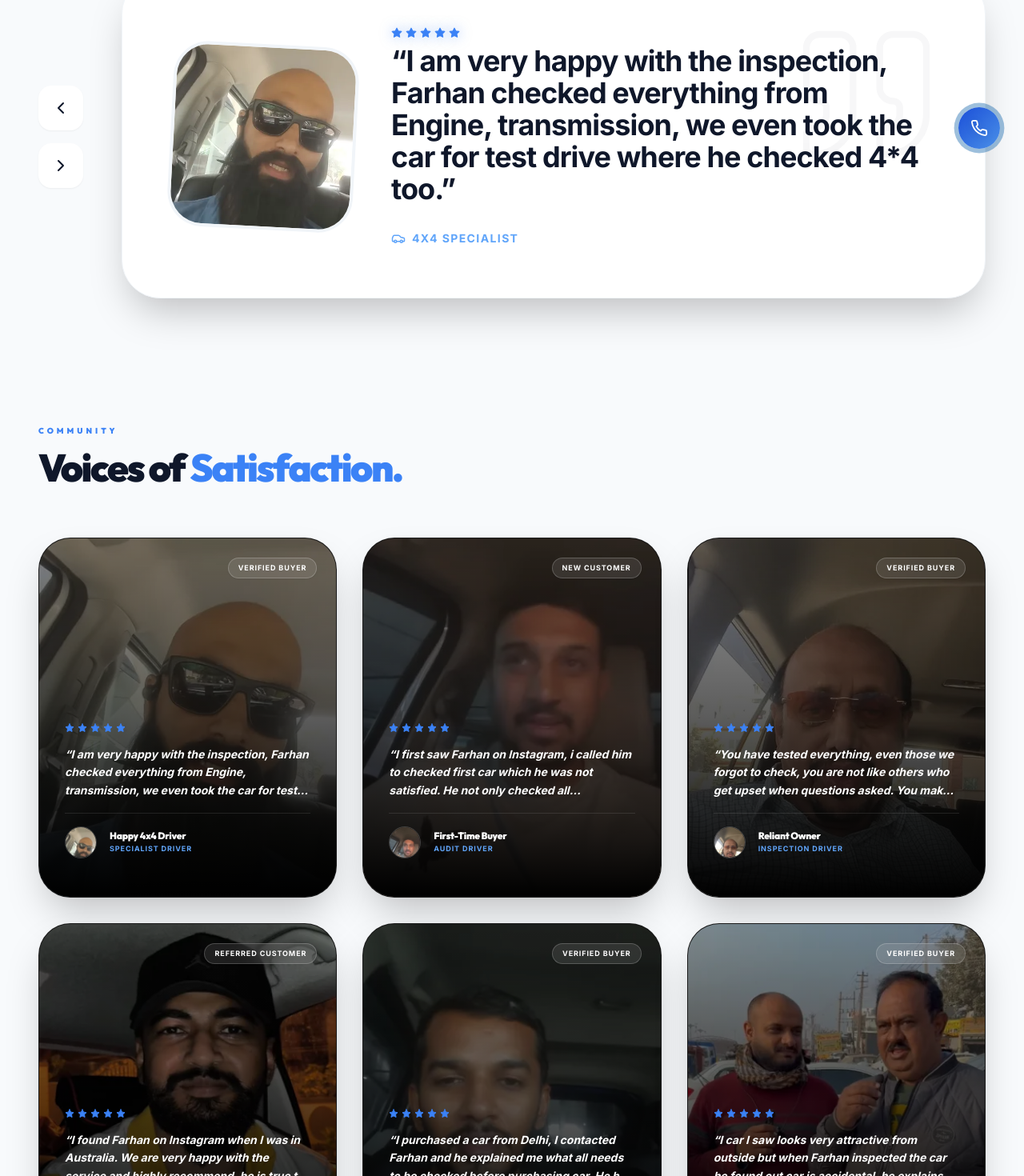
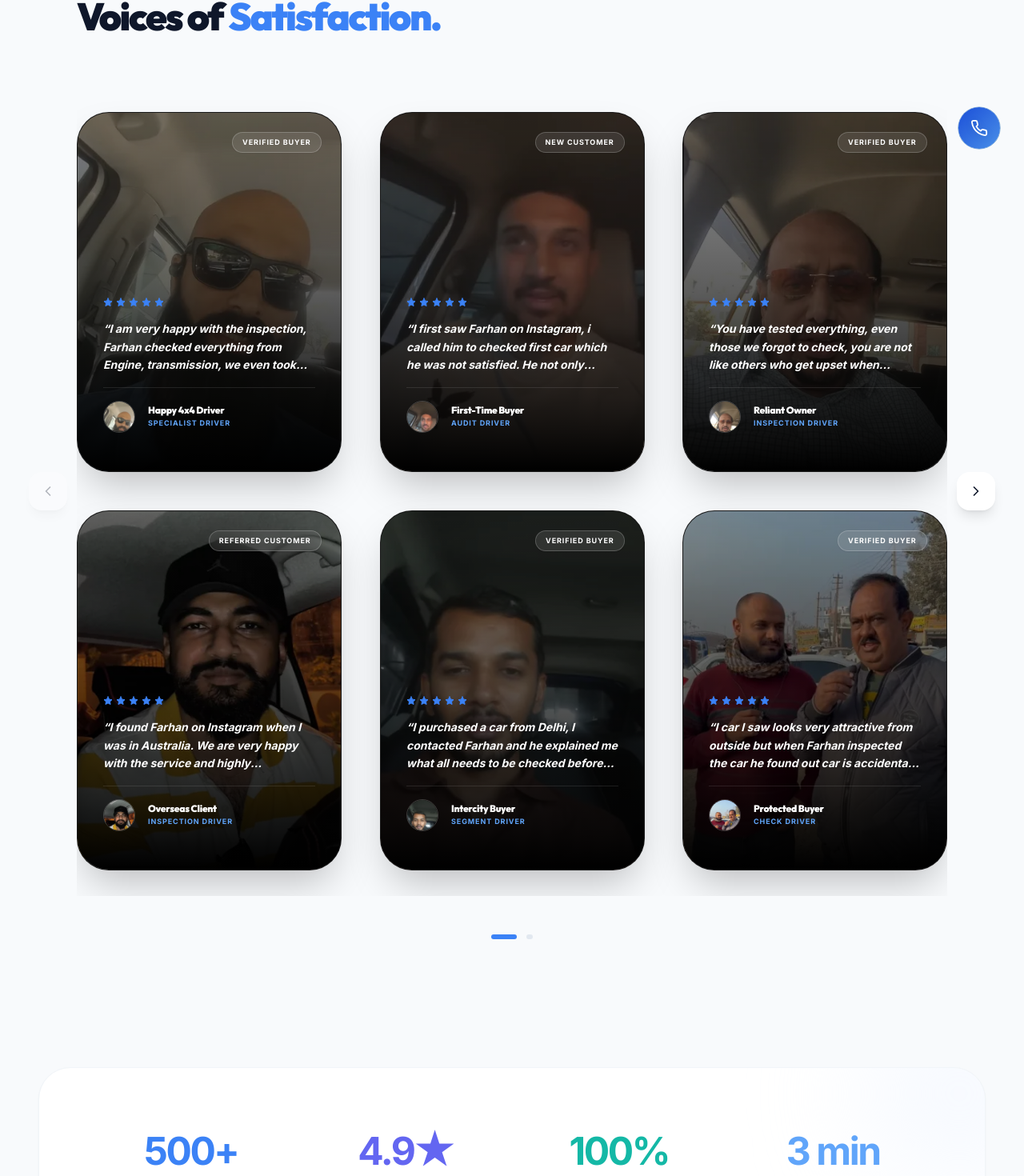
Before and after one commit to Mdwaseem2002/caRya.krama_V3, a Next.js app: page /testimonials in a window 1280 px wide. Shown: the part 584-2054 px from the top of the page at 80% size. Built offline with nearby package versions, Linux system fonts and the light colour scheme.

Commit message:
testimonial, splash

```diff
--- a/src/ContactUs/contact.tsx
+++ b/src/ContactUs/contact.tsx
@@ -87,7 +87,7 @@ export default function Contact() {
                 <div className="text-center font-black uppercase tracking-widest text-[11px]">Direct Line</div>
               </a>
               <a
-                href="mailto:farhan@cartyakrama.com"
+                href="mailto:farhan@caryakrama.com"
                 className="flex flex-col items-center justify-center gap-4 glass-light border border-white/40 text-[#0f172a] p-8 rounded-[2rem] transition-all hover:bg-white/80 hover:scale-[1.02] active:scale-95 group shadow-sm"
               >
                 <div className="w-12 h-12 rounded-2xl bg-blue-500/5 flex items-center justify-center group-hover:scale-110 transition-transform border border-blue-500/10">
@@ -103,7 +103,7 @@ export default function Contact() {
               {[
                 { icon: Phone, label: "Direct Support", value: "+91 99001 87847", link: "tel:+919900187847" },
                 { icon: Clock, label: "Response Window", value: "Sun–Sat : 9 AM – 12 AM", link: null },
-                { icon: Globe, label: "Global Outreach", value: "farhan@cartyakrama.com", link: "mailto:farhan@cartyakrama.com" }
+                { icon: Globe, label: "Global Outreach", value: "farhan@caryakrama.com", link: "mailto:farhan@caryakrama.com" }
               ].map((item, i) => (
                 <div key={i} className="flex flex-col sm:flex-row justify-between items-start sm:items-center px-6 py-8 gap-4 sm:gap-0 group">
                   <div className="flex items-center gap-4">
@@ -111,7 +111,7 @@ export default function Contact() {
                       <item.icon size={18} className="text-blue-500" />
                     </div>
                     <div>
-                      <div className="text-[10px] font-black text-slate-300 uppercase tracking-[0.2em]">{item.label}</div>
+                      <div className="text-[10px] font-black text-slate-500 uppercase tracking-[0.2em]">{item.label}</div>
                       {item.link ? (
                         <a href={item.link} className="text-sm font-black tracking-tight group-hover:text-blue-500 transition-colors uppercase text-[#0f172a]">{item.value}</a>
                       ) : (
--- a/src/Home/HowItWorks.tsx
+++ b/src/Home/HowItWorks.tsx
@@ -7,7 +7,7 @@ const steps = [
   {
     icon: <Search className="w-8 h-8" />,
     title: "Browse Cars",
-    description: "Explore our collection inspected pre loved vehicles",
+    description: "Explore Our collection of Inspected Pre-Loved Vehicles",
   },
   {
     icon: <MousePointer2 className="w-8 h-8" />,
--- a/src/Testimonials/StatisticsSection.tsx
+++ b/src/Testimonials/StatisticsSection.tsx
@@ -1,6 +1,34 @@
 "use client";
 
-import React from "react";
+import React, { useEffect } from "react";
+import { motion, useSpring, useTransform, useInView } from "framer-motion";
+
+const Counter = ({ value }: { value: string }) => {
+  const ref = React.useRef(null);
+  const isInView = useInView(ref, { once: true, amount: 0.5 });
+
+  // Extract number from string (e.g., "500+" -> 500, "4.9★" -> 4.9, "100%" -> 100, "3 min" -> 3)
+  const numericValue = parseFloat(value.replace(/[^0-9.]/g, ''));
+  const spring = useSpring(0, { bounce: 0, duration: 2000 });
+  const display = useTransform(spring, (current) => {
+    const isDecimal = value.includes('.');
+    if (isDecimal) return current.toFixed(1);
+    return Math.floor(current).toLocaleString();
+  });
+
+  useEffect(() => {
+    if (isInView) {
+      spring.set(numericValue);
+    }
+  }, [isInView, spring, numericValue]);
+
+  return (
+    <span ref={ref}>
+      <motion.span>{display}</motion.span>
+      {value.replace(/[0-9.]/g, '')}
+    </span>
+  );
+};
 
 const StatisticsSection = () => {
   const stats = [
@@ -11,16 +39,33 @@ const StatisticsSection = () => {
   ];
 
   return (
-    <section className="bg-white border border-slate-100 rounded-[2.5rem] p-12 md:p-20 grid grid-cols-2 md:grid-cols-4 gap-12 text-center shadow-sm">
-      {stats.map((stat) => (
-        <div key={stat.label}>
+    <section className="bg-white border border-slate-100 rounded-[2.5rem] p-12 md:p-20 grid grid-cols-2 md:grid-cols-4 gap-12 text-center shadow-sm relative overflow-hidden">
+      {/* Background Subtle Shape */}
+      <div className="absolute -top-24 -right-24 w-64 h-64 bg-blue-50/50 rounded-full blur-3xl pointer-events-none" />
+
+      {stats.map((stat, index) => (
+        <motion.div
+          key={stat.label}
+          initial={{ opacity: 0, y: 20 }}
+          whileInView={{ opacity: 1, y: 0 }}
+          viewport={{ once: true }}
+          transition={{ duration: 0.6, delay: index * 0.1 }}
+          whileHover={{ scale: 1.05 }}
+          className="relative z-10"
+        >
           <div className={`text-4xl md:text-5xl font-black mb-2 tracking-tighter ${stat.color}`}>
-            {stat.value}
+            <Counter value={stat.value} />
           </div>
-          <div className="text-[10px] font-black text-slate-400 uppercase tracking-[0.3em]">
+          <motion.div
+            initial={{ opacity: 0 }}
+            whileInView={{ opacity: 1 }}
+            viewport={{ once: true }}
+            transition={{ duration: 0.5, delay: 0.5 + index * 0.1 }}
+            className="text-[10px] font-black text-slate-400 uppercase tracking-[0.3em]"
+          >
             {stat.label}
-          </div>
-        </div>
+          </motion.div>
+        </motion.div>
       ))}
     </section>
   );
--- a/src/Testimonials/testimonials.tsx
+++ b/src/Testimonials/testimonials.tsx
@@ -1,9 +1,9 @@
 "use client";
 
-import { useState, useRef } from "react";
+import { useState, useRef, useEffect } from "react";
 import Image from "next/image";
-import { Star, ChevronLeft, ChevronRight, Quote, Car, ArrowRight, CheckCircle2, ArrowUpRight } from "lucide-react";
-import { motion, AnimatePresence } from "framer-motion";
+import { Star, Quote, ArrowRight, ChevronLeft, ChevronRight } from "lucide-react";
+import { motion, AnimatePresence, LayoutGroup } from "framer-motion";
 import gsap from "gsap";
 import { useGSAP } from "@gsap/react";
 import StatisticsSection from "./StatisticsSection";
@@ -132,19 +132,46 @@ const badgeStyles: Record<BadgeKey, { color: string; bg: string }> = {
 };
 
 // ── Sub-components ─────────────────────────────────────
-function StarRating({ count }: { count: number }) {
+
+
+function TestimonialCard({ item, direction }: { item: Testimonial; direction: number }) {
+  const variants = {
+    enter: (dir: number) => ({
+      x: dir > 0 ? 100 : -100,
+      opacity: 0,
+    }),
+    center: {
+      x: 0,
+      opacity: 1,
+    },
+    exit: (dir: number) => ({
+      x: dir > 0 ? -100 : 100,
+      opacity: 0,
+    }),
+  };
+
   return (
-    <div className="flex gap-1 mb-2">
-      {Array.from({ length: count }).map((_, i) => (
-        <Star key={i} size={14} className="fill-blue-500 text-blue-500 drop-shadow-[0_0_8px_rgba(59,130,246,0.5)]" />
-      ))}
-    </div>
-  );
-}
-
-function TestimonialCard({ item }: { item: Testimonial }) {
-  return (
-    <div className="group relative h-[450px] rounded-[2.5rem] overflow-hidden bg-black shadow-2xl flex flex-col justify-end p-8 border border-white/10 transition-transform duration-500 hover:-translate-y-2">
+    <motion.a
+      layout
+      layoutId={String(item.id)}
+      custom={direction}
+      variants={variants}
+      initial="enter"
+      animate="center"
+      exit="exit"
+      href={item.instagramUrl}
+      target="_blank"
+      rel="noopener noreferrer"
+      whileHover={{ y: -8 }}
+      transition={{
+        layout: { duration: 0.5, ease: "easeInOut" },
+        x: { duration: 0.5, ease: "easeInOut" },
+        opacity: { duration: 0.4 },
+        y: { duration: 0.3 }
+      }}
+      style={{ isolation: "isolate" }}
+      className="group relative h-[450px] w-full rounded-[2.5rem] overflow-hidden bg-black shadow-2xl flex flex-col justify-end p-8 border border-white/10 block will-change-transform"
+    >
       {/* Video/Story Background Placeholder */}
       <div className="absolute inset-0 opacity-60 group-hover:opacity-40 transition-opacity">
          <Image
@@ -187,26 +214,43 @@ function TestimonialCard({ item }: { item: Testimonial }) {
             <Image src={item.photo} alt={item.name} width={40} height={40} className="object-cover" />
           </div>
           <div>
-            <h4 className="font-black text-white text-xs tracking-tight">{item.name}</h4>
+            <h4 className="font-black text-white text-xs tracking-tight text-left">{item.name}</h4>
             <p className="text-[9px] font-black text-blue-400 uppercase tracking-widest truncate">{item.car.split(" ").slice(-1)} Driver</p>
           </div>
         </div>
-
-
       </div>
-    </div>
+    </motion.a>
   );
 }
 
 // ── Main Component ─────────────────────────────────────
 export default function Testimonials() {
-  const [activeIndex, setActiveIndex] = useState(0);
+  const [startIndex, setStartIndex] = useState(0);
+  const [direction, setDirection] = useState(0);
+  const [visibleCount, setVisibleCount] = useState(6);
   const containerRef = useRef<HTMLElement>(null);
 
-  const prev = () => setActiveIndex((i) => (i - 1 + testimonials.length) % testimonials.length);
-  const next = () => setActiveIndex((i) => (i + 1) % testimonials.length);
+  useEffect(() => {
+    const handleResize = () => {
+      if (window.innerWidth < 768) setVisibleCount(2);
+      else if (window.innerWidth < 1024) setVisibleCount(4);
+      else setVisibleCount(6);
+    };
+    handleResize();
+    window.addEventListener('resize', handleResize);
+    return () => window.removeEventListener('resize', handleResize);
+  }, []);
 
-  const featured = testimonials[activeIndex];
+  const next = () => {
+    setDirection(1);
+    setStartIndex(prev => Math.min(prev + 2, testimonials.length - visibleCount));
+  };
+  const prev = () => {
+    setDirection(-1);
+    setStartIndex(prev => Math.max(prev - 2, 0));
+  };
+
+  const visibleItems = testimonials.slice(startIndex, startIndex + visibleCount);
 
   return (
     <main ref={containerRef} className="relative min-h-screen bg-[#F8FAFC] text-[#0f172a] pt-24 pb-32 overflow-hidden">
@@ -235,70 +279,10 @@ export default function Testimonials() {
           </p>
         </section>
 
-        {/* ── FEATURED CAROUSEL ── */}
-        <div className="mb-40 flex items-center gap-4 lg:gap-12 flex-col lg:flex-row">
-
-            {/* Nav Arrows - Desktop only side */}
-            <div className="hidden lg:flex flex-col gap-4">
-               <button onClick={prev} className="w-14 h-14 rounded-2xl bg-white border border-slate-200 hover:border-blue-500/30 flex items-center justify-center transition-all hover:scale-110 active:scale-95 shadow-sm">
-                  <ChevronLeft size={24} className="text-[#0f172a]" />
-               </button>
-               <button onClick={next} className="w-14 h-14 rounded-2xl bg-white border border-slate-200 hover:border-blue-500/30 flex items-center justify-center transition-all hover:scale-110 active:scale-95 shadow-sm">
-                  <ChevronRight size={24} className="text-[#0f172a]" />
-               </button>
-            </div>
-
-            <div className="flex-1 w-full relative">
-              <AnimatePresence mode="wait">
-                <motion.div
-                  key={featured.id}
-                  initial={{ opacity: 0, x: 20 }} animate={{ opacity: 1, x: 0 }} exit={{ opacity: 0, x: -20 }}
-                  transition={{ duration: 0.5, ease: "circOut" }}
-                  className="bg-white border border-slate-100 rounded-[3rem] p-8 md:p-16 relative overflow-hidden group shadow-2xl"
-                >
-                  <div className="absolute top-0 right-0 p-12 opacity-[0.03] group-hover:opacity-[0.08] transition-opacity">
-                     <Quote size={200} strokeWidth={1} />
-                  </div>
-
-                  <div className="relative z-10 flex flex-col md:flex-row gap-12 items-center">
-                     <div className="relative w-32 h-32 md:w-56 md:h-56 rounded-[2.5rem] overflow-hidden rotate-3 group-hover:rotate-0 transition-transform duration-700 ring-4 ring-slate-100 shrink-0">
-                        <Image src={featured.photo} alt={featured.name} fill className="object-cover" sizes="224px" />
-                     </div>
-                     <div className="flex-1 text-center md:text-left">
-                        <StarRating count={featured.rating} />
-                        <blockquote className="text-xl md:text-4xl font-black mb-8 leading-tight tracking-tight">
-                           &ldquo;{featured.text}&rdquo;
-                        </blockquote>
-                        <div className="flex flex-wrap items-center justify-center md:justify-start gap-3 md:gap-6">
-                           <div className="flex items-center gap-2 text-blue-400">
-                              <Car size={18} />
-                              <span className="text-sm font-black uppercase tracking-widest">{featured.car}</span>
-                           </div>
-                           <div className="text-white/30 text-xs font-bold uppercase tracking-[0.2em]">
-                              {featured.name} · {featured.location}
-                           </div>
-                        </div>
 
 
-                     </div>
-                  </div>
-                </motion.div>
-              </AnimatePresence>
-            </div>
-
-            {/* Mobile Nav */}
-            <div className="lg:hidden flex gap-4 mt-6">
-               <button onClick={prev} className="w-12 h-12 rounded-xl bg-white border border-slate-200 flex items-center justify-center transition-all shadow-sm">
-                  <ChevronLeft size={20} className="text-[#0f172a]" />
-               </button>
-               <button onClick={next} className="w-12 h-12 rounded-xl bg-white border border-slate-200 flex items-center justify-center transition-all shadow-sm">
-                  <ChevronRight size={20} className="text-[#0f172a]" />
-               </button>
-            </div>
-        </div>
-
-        {/* ── MASONRY GRID ── */}
-        <section className="mb-40">
+        {/* ── TESTIMONIAL SLIDING WINDOW CAROUSEL ── */}
+        <section className="mb-40 relative px-4 md:px-12">
            <div className="flex flex-col md:flex-row md:items-end justify-between mb-16 gap-4">
               <div>
                 <h2 className="text-[10px] font-black text-blue-500 uppercase tracking-[0.4em] mb-4">Community</h2>
@@ -306,11 +290,55 @@ export default function Testimonials() {
               </div>
            </div>
 
-           <div className="grid grid-cols-1 md:grid-cols-2 lg:grid-cols-3 gap-8">
-              {testimonials.map((item) => (
-                <div key={item.id}>
-                  <TestimonialCard item={item} />
-                </div>
+           <div className="relative flex items-center justify-center group/carousel">
+              {/* Navigation Arrows */}
+              <button
+                onClick={prev}
+                disabled={startIndex === 0}
+                className="absolute left-[-20px] md:left-[-60px] z-20 w-12 h-12 rounded-2xl bg-white border border-slate-200 flex items-center justify-center transition-all hover:scale-110 active:scale-95 shadow-lg disabled:opacity-30 disabled:cursor-not-allowed group"
+              >
+                <ChevronLeft size={20} className="text-[#0f172a] group-hover:text-blue-500 transition-colors" />
+              </button>
+
+              <div className="flex-1 max-w-6xl py-8 overflow-hidden">
+                <LayoutGroup>
+                  <motion.div
+                    layout
+                    className="grid grid-cols-1 md:grid-cols-2 lg:grid-cols-3 gap-8 md:gap-12"
+                  >
+                    <AnimatePresence initial={false} custom={direction} mode="popLayout">
+                      {visibleItems.map((item) => (
+                        <motion.div
+                          key={item.id}
+                          layout
+                          className="flex justify-center flex-1"
+                        >
+                          <TestimonialCard item={item} direction={direction} />
+                        </motion.div>
+                      ))}
+                    </AnimatePresence>
+                  </motion.div>
+                </LayoutGroup>
+              </div>
+
+              <button
+                onClick={next}
+                disabled={startIndex >= testimonials.length - visibleCount}
+                className="absolute right-[-20px] md:right-[-60px] z-20 w-12 h-12 rounded-2xl bg-white border border-slate-200 flex items-center justify-center transition-all hover:scale-110 active:scale-95 shadow-lg disabled:opacity-30 disabled:cursor-not-allowed group"
+              >
+                <ChevronRight size={20} className="text-[#0f172a] group-hover:text-blue-500 transition-colors" />
+              </button>
+           </div>
+
+           {/* Dots Indicator */}
+           <div className="flex items-center justify-center gap-3 mt-12">
+              {[0, 2].map((step) => (
+                <button
+                  key={step}
+                  onClick={() => setStartIndex(step)}
+                  className={`h-1.5 transition-all duration-300 rounded-full ${startIndex === step ? 'w-8 bg-blue-500' : 'w-2 bg-slate-200 hover:bg-slate-300'}`}
+                  aria-label={`Go to step ${step}`}
+                />
               ))}
            </div>
         </section>
--- a/src/Testimonials/testimonialsHome.tsx
+++ b/src/Testimonials/testimonialsHome.tsx
@@ -41,8 +41,10 @@ export default function TestimonialsHome() {
                 initial={{ opacity: 0, y: 30 }}
                 whileInView={{ opacity: 1, y: 0 }}
                 viewport={{ once: true }}
-                transition={{ duration: 0.8, delay: index * 0.1 }}
-                className="group relative h-[450px] rounded-[2.5rem] overflow-hidden bg-black shadow-2xl flex flex-col justify-end p-8 border border-white/10 transition-transform duration-500 hover:-translate-y-2"
+                whileHover={{ y: -8 }}
+                transition={{ duration: 0.4, ease: "easeOut" }}
+                style={{ isolation: "isolate" }}
+                className="group relative h-[450px] rounded-[2.5rem] overflow-hidden bg-black shadow-2xl flex flex-col justify-end p-8 border border-white/10 will-change-transform"
               >
                 {/* Video/Story Background Placeholder */}
                 <div className="absolute inset-0 opacity-60 group-hover:opacity-40 transition-opacity">
```
Also changed, not shown: src/Details/Animation/Splash.tsx (+23 -25 lines).
